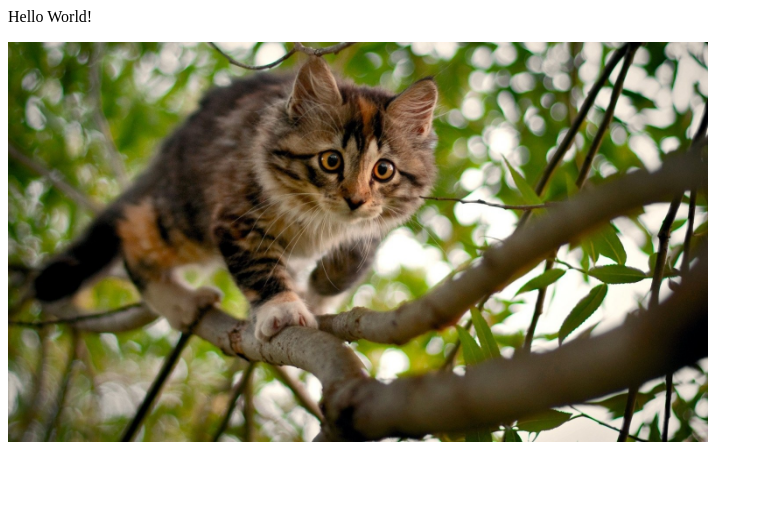
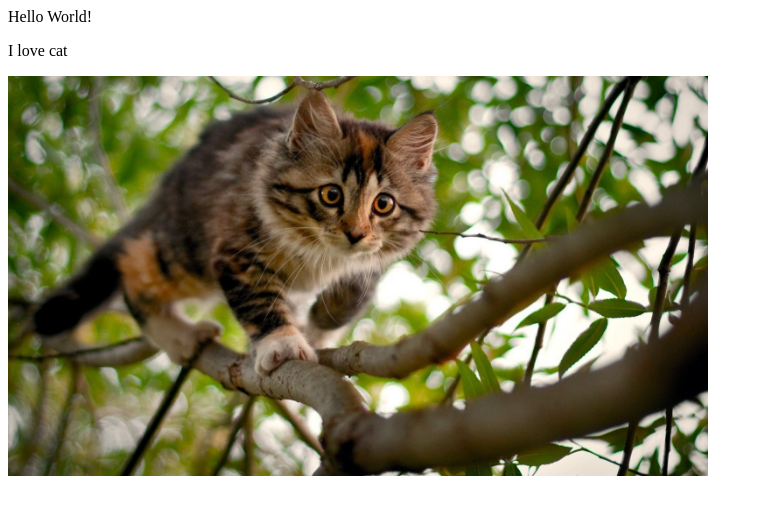
Before and after one commit to pypyl/test, a plain HTML site: page index.html in a window 1280 px wide. Shown: the whole page, without its empty margins (0-763 px from the left). Drawn offline with Linux system fonts and the light colour scheme.

Commit message:
add message

```diff
--- a/index.html
+++ b/index.html
@@ -2,6 +2,7 @@
 <title>Git 연습</title>
 <body>
 <p>Hello World!</p>
+<p>I love cat</p>
 <img src="cats.jpg" width="700px" height="400px">
 </body>
 </html>
```
